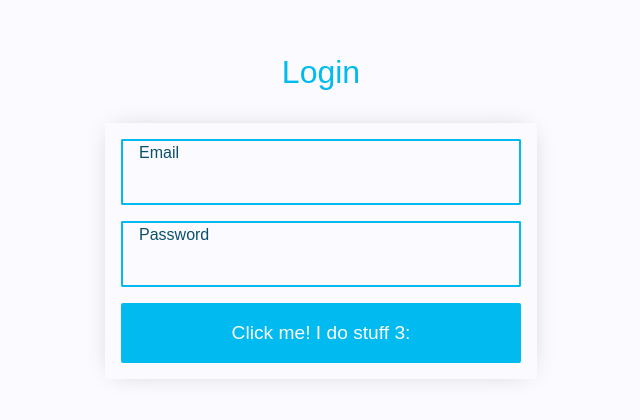
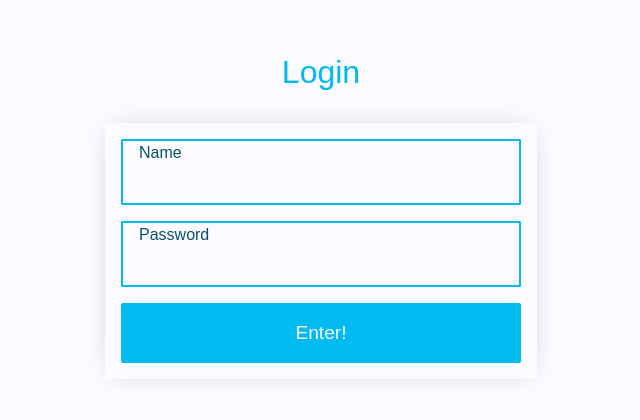
Before and after one commit to NiclasVNielsen/Spac_uge_10-11_Frontend, a Vue app: page /login in a window 1280 px wide. Shown: the part 192-612 px from the top of the page, without its empty margins (319-959 px from the left). Built offline with nearby package versions, Linux system fonts and the light colour scheme.

Commit message:
login press enter to submit

```diff
--- a/src/views/LoginView.vue
+++ b/src/views/LoginView.vue
@@ -3,23 +3,35 @@
 import * as CRUD from '@/methods/httpRequests.js'
 import { ref } from "vue"
 
-const email = ref("")
+const username = ref("")
 const password = ref("")
 
-const submit = (e) => {
-    userFeedback(e)
+const submit = () => {
+    const verified = userFeedback()
+
+    if(verified){
+        CRUD.post("auth/login", {
+            "username": username.value,
+            "password": password.value
+        })
+        .then(response => {
+            console.log(response)
+        })
+    }
 }
 
-const userFeedback = (e) => {
-    const emailElement = document.querySelector("#email")
+const userFeedback = () => {
+    const usernameElement = document.querySelector("#username")
     const passwordElement = document.querySelector("#password")
+    const enterElement = document.querySelector("#enter")
 
-    emailElement.classList.remove("warning")
+    usernameElement.classList.remove("warning")
     passwordElement.classList.remove("warning")
+    enterElement.classList.remove("spinner")
 
     let pass = true
-    if(email.value == ""){
-        emailElement.classList.add("warning")
+    if(username.value == ""){
+        usernameElement.classList.add("warning")
         pass = false
     }
     if(password.value == ""){
@@ -28,7 +40,9 @@ const userFeedback = (e) => {
     }
 
     if(pass)
-        e.srcElement.classList.add('spinner')
+        enterElement.classList.add('spinner')
+
+    return pass
 }
 
 </script>
@@ -40,15 +54,15 @@ const userFeedback = (e) => {
         </h2>
         <form class="shadow a">
             <div class="inputBox">
-                <input type="email" id="email" v-model="email">
-                <label for="email">Email</label>
+                <input type="text" id="username" v-model="username" @keydown.enter="submit()">
+                <label for="username">Name</label>
             </div>
             <div class="inputBox">
-                <input type="password" id="password" v-model="password">
+                <input type="password" id="password" v-model="password" @keydown.enter="submit()">
                 <label for="password">Password</label>
             </div>
-            <div class="linkBox" @click="function (e) { submit(e) }">
-                Click me! I do stuff 3:
+            <div class="linkBox" id="enter" @click="submit()">
+                Enter!
             </div>
         </form>
     </div>
```
